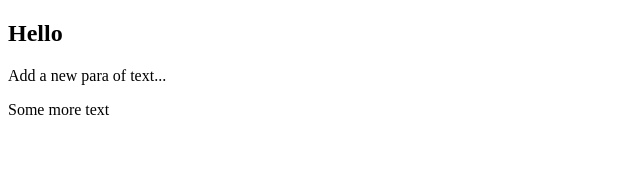
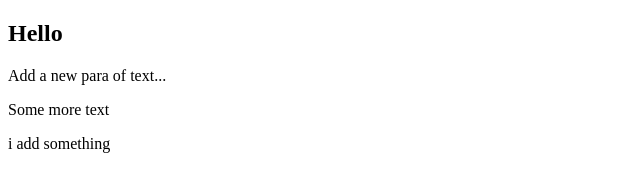
Before and after one commit to geekhub-js-2014/scaling-octo-meme, a plain HTML site: page index.html in a window 1280 px wide. Shown: the whole page, without its empty margins (0-640 px from the left). Drawn offline with Linux system fonts and the light colour scheme.

Commit message:
i add some thing

```diff
--- a/index.html
+++ b/index.html
@@ -8,5 +8,6 @@
     <h2>Hello</h2>
     <p>Add a new para of text...</p>
     <p>Some more text</p>
+    <p>i add something</p>
 </body>
 </html>
```
